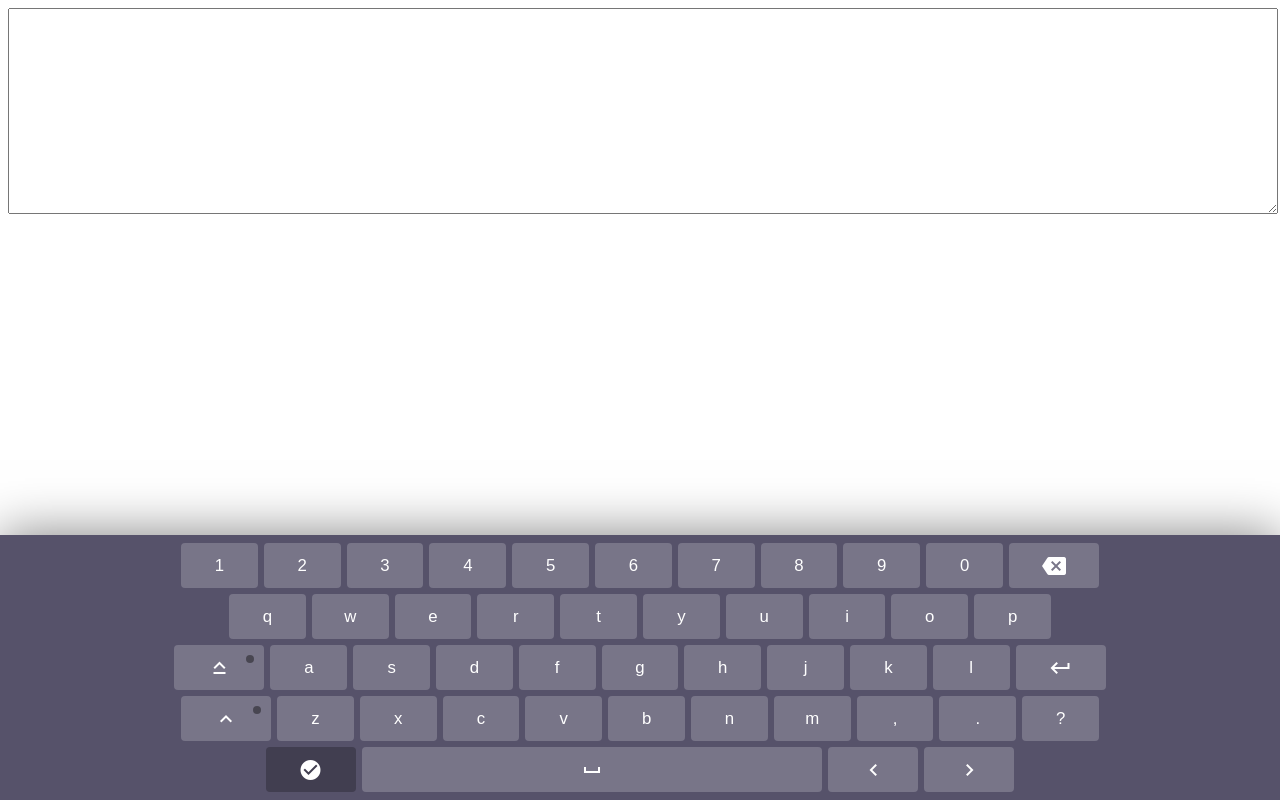
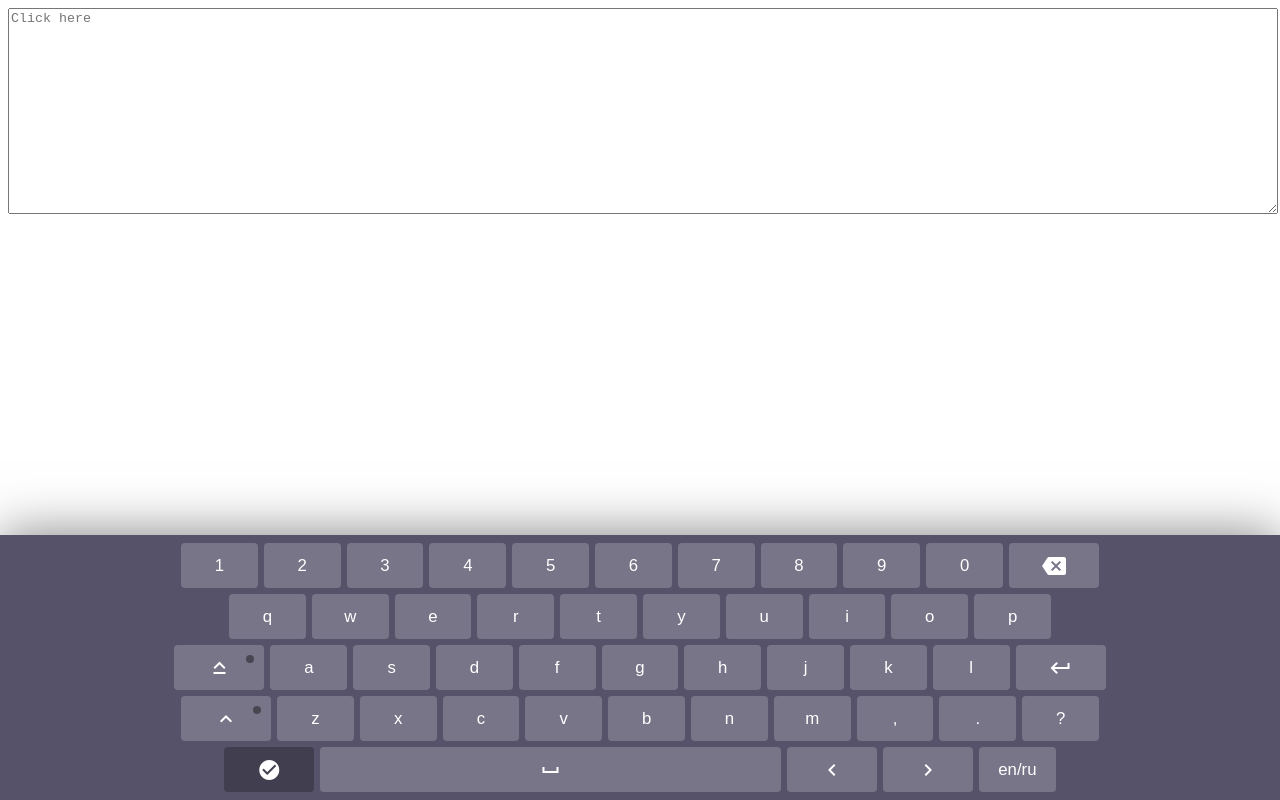
Before and after one commit to andrei-roh/virtual-keyboard, a plain HTML site: page index.html in a window 1280 px wide. Drawn offline with Linux system fonts and the light colour scheme.

Commit message:
refactor: update layout

```diff
--- a/index.html
+++ b/index.html
@@ -3,12 +3,13 @@
   <head>
     <meta charset="utf-8">
     <meta name="viewport" content="width=device-width,initial-scale=1">
+    <link rel="shortcut icon" href="favicon.ico">
     <link rel="stylesheet" href="css/style.css" type="text/css">
     <link href="https://fonts.googleapis.com/icon?family=Material+Icons" rel="stylesheet">
     <title>Virtual keyboard</title>
   </head>
   <body>
-    <textarea id="textarea" autofocus class="use_keyboard_input"></textarea>
+    <textarea id="textarea" class="use_keyboard_input" placeholder="Click here"></textarea>
   </body>
   <script src="js/keyboard.js" type="text/javascript"></script>
 </html>
--- a/js/keyboard.js
+++ b/js/keyboard.js
@@ -40,6 +40,7 @@ const Keyboard = {
 
             element.addEventListener("focus", () => {
               setCaretPosition(textarea, currentPosition);
+              element.focus();
                 this.open(element.value, currentValue => {
                     currentPosition += 1;
                     textarea.value = currentValue;
@@ -51,6 +52,7 @@ const Keyboard = {
             });
             element.addEventListener("keydown", () => {
                 this.open(element.value, currentValue => {
+                    currentPosition += 1;
                     element.value = currentValue;
                     element.focus();
                 });
@@ -75,12 +77,19 @@ const Keyboard = {
 
     _createKeys() {
         const fragment = document.createDocumentFragment();
-        const keyLayout = [
+        const keyLayoutEn = [
             "1", "2", "3", "4", "5", "6", "7", "8", "9", "0", "backspace",
             "q", "w", "e", "r", "t", "y", "u", "i", "o", "p",
             "caps", "a", "s", "d", "f", "g", "h", "j", "k", "l", "enter",
             "shift", "z", "x", "c", "v", "b", "n", "m", ",", ".", "?",
-            "done", "space", "arrow_left", "arrow_right"
+            "done", "space", "arrow_left", "arrow_right", "en/ru"
+        ];
+        const keyLayoutRu = [
+            "1", "2", "3", "4", "5", "6", "7", "8", "9", "0", "backspace",
+            "й", "ц", "у", "к", "е", "н", "г", "ш", "щ", "з",
+            "caps", "ф", "ы", "в", "а", "п", "р", "о", "л", "д", "enter",
+            "shift", "я", "ч", "с", "м", "и", "т", "ь", "б", "ю", "?",
+            "done", "space", "arrow_left", "arrow_right", "en/ru"
         ];
 
         // Creates HTML for an icon
@@ -88,7 +97,7 @@ const Keyboard = {
             return `<i class="material-icons">${icon_name}</i>`;
         };
 
-        keyLayout.forEach(key => {
+        keyLayoutEn.forEach(key => {
             const keyElement = document.createElement("button");
             const insertLineBreak = ["backspace", "p", "enter", "?"].indexOf(key) !== -1;
 
@@ -169,6 +178,7 @@ const Keyboard = {
                     keyElement.innerHTML = createIconHTML("keyboard_arrow_left");
 
                     keyElement.addEventListener("click", () => {
+                      currentPosition -= 1;
                       this._toggleLeft();
                       this._triggerEvent("oninput");
                     });
@@ -180,11 +190,15 @@ const Keyboard = {
                     keyElement.innerHTML = createIconHTML("keyboard_arrow_right");
 
                     keyElement.addEventListener("click", () => {
+                      currentPosition += 1;
                       this._toggleRight();
                       this._triggerEvent("oninput");
                     });
 
                     break;
+
+                case "en/ru":
+
 
                 default:
                     keyElement.textContent = key.toLowerCase();
```
Also changed, not shown: favicon.ico (added).
